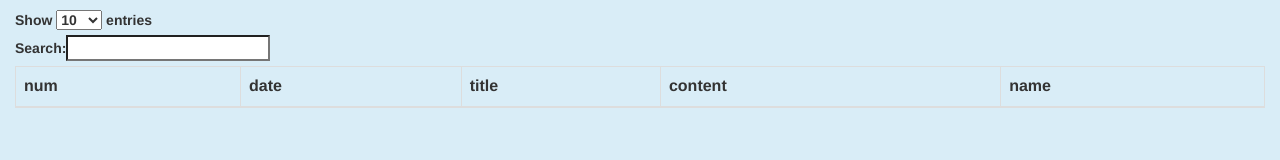
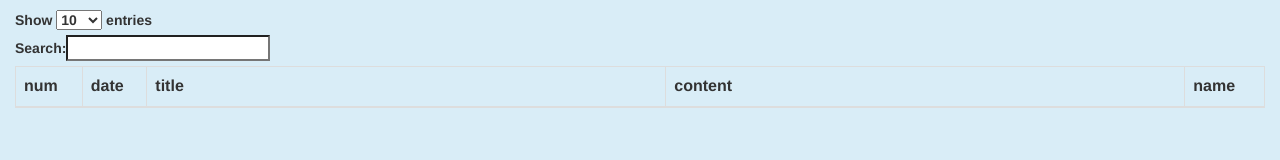
Before and after one commit to turbobit/dia2party-inven-v1, a website: page views/index.html in a window 1280 px wide. Drawn offline with nearby package versions, Linux system fonts and the light colour scheme; no server answers.

Commit message:
view : idnex width

```diff
--- a/views/index.html
+++ b/views/index.html
@@ -21,8 +21,8 @@
                     <tr>
                         <th>num</th>
                         <th>date</th>
-                        <th>title</th>
-                        <th>content</th>
+                        <th width="40%">title</th>
+                        <th width="40%">content</th>
                         <th>name</th>
                     </tr>
                 </thead>
```
